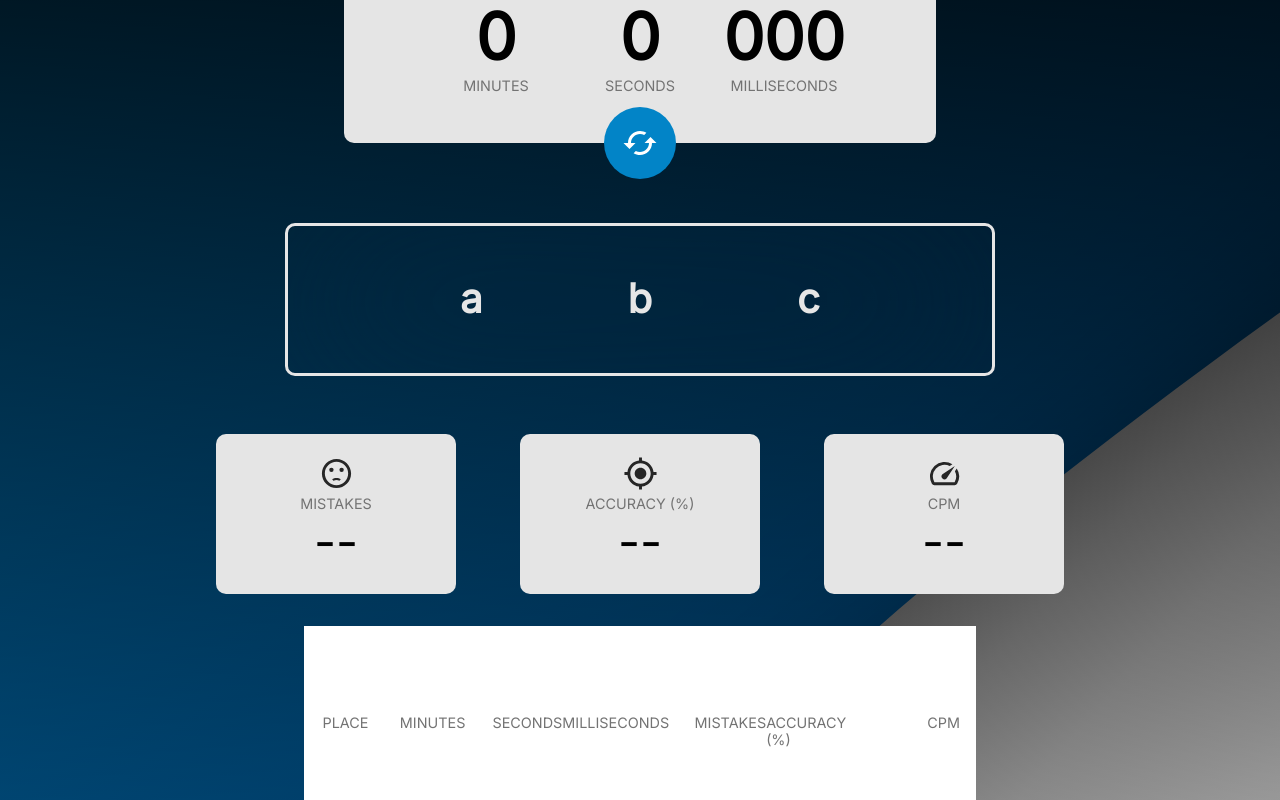
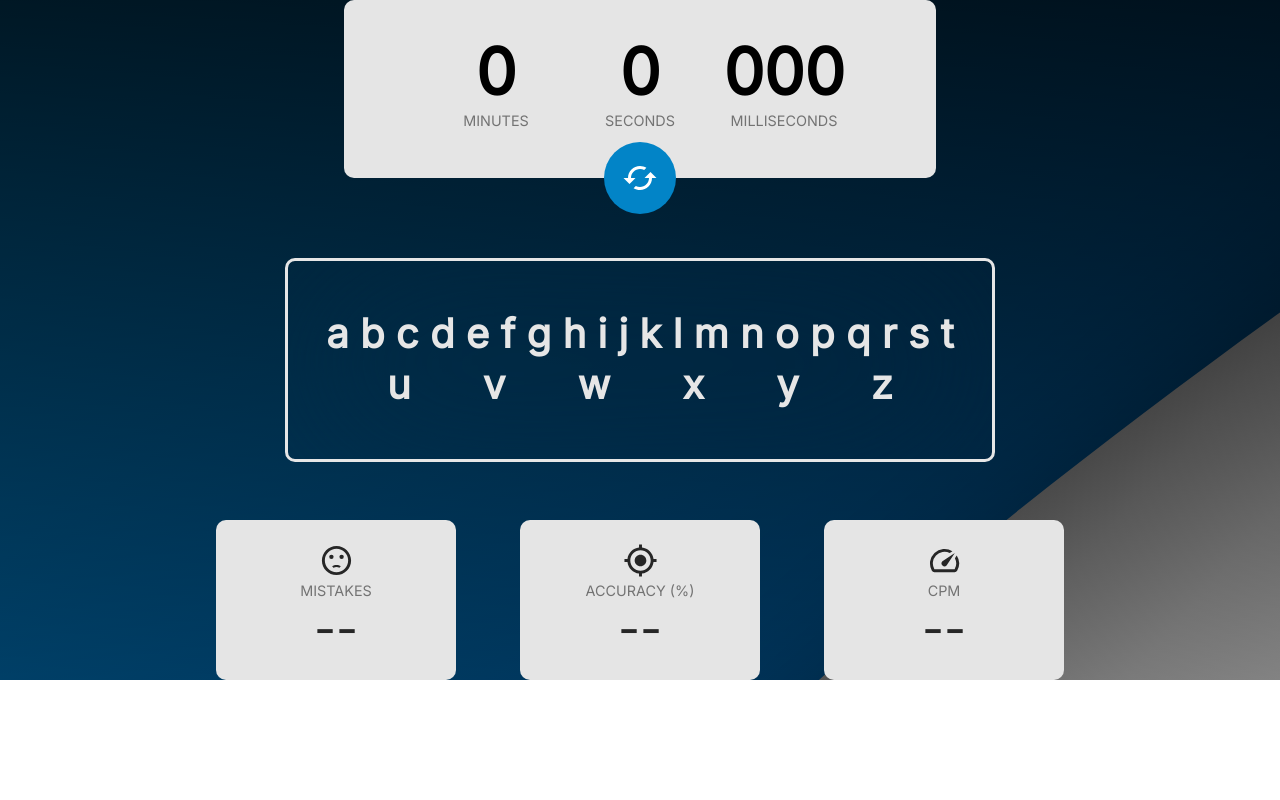
Before and after one commit to bartlomiejszwarc/typing-speed, a React (Vite) app: page / in a window 1280 px wide. Built offline with nearby package versions, Linux system fonts and the light colour scheme.

Commit message:
Added average statistics gagues to top score dialog

```diff
--- a/src/App.scss
+++ b/src/App.scss
@@ -8,6 +8,6 @@
 
   background-repeat: no-repeat;
   background-attachment: fixed;
-  height: 100vh;
+  //height: 100vh;
   overflow-x: hidden;
 }
--- a/src/App.tsx
+++ b/src/App.tsx
@@ -12,7 +12,7 @@ function App() {
       <LettersBox />
       <LetterInput />
       <StatisticsContainer />
-      <DialogTopScore />
+      {/* <DialogTopScore /> */}
     </div>
   );
 }
--- a/src/components/DialogTopScore/DialogTopScore.scss
+++ b/src/components/DialogTopScore/DialogTopScore.scss
@@ -1,23 +1,26 @@
 @import url('https://fonts.googleapis.com/css2?family=Inter&display=swap');
 
-$title: #737373;
+$title: #525252;
 $font-family: 'Inter', sans-serif;
+$titles-background: #e5e5e5;
 .dialog-container {
   width: 50%;
-  height: 20rem;
   background-color: white;
   margin: 2rem 0 2rem 0;
   display: flex;
   flex-direction: column;
-  padding: 5rem 1rem 3rem 1rem;
+  padding: 5rem 0rem 3rem 0rem;
+  border-radius: 15px;
 }
 
 .titles-container {
   display: grid;
-  grid-template-columns: 0.5fr repeat(6, 1fr);
+  grid-template-columns: 0.5fr repeat(5, 1fr) 0.5fr;
   grid-template-rows: 1fr;
   grid-column-gap: 0px;
   grid-row-gap: 0px;
+  background-color: $titles-background;
+  padding: 0.5rem 1rem 0.5rem 1rem;
   & > * {
     font-family: $font-family;
     padding: 0.5rem 0 0.5rem 0;
@@ -32,15 +35,17 @@ $font-family: 'Inter', sans-serif;
 
 .score-field-container {
   display: grid;
-  grid-template-columns: 0.5fr repeat(6, 1fr);
+  grid-template-columns: 0.5fr repeat(5, 1fr) 0.5fr;
   grid-template-rows: 1fr;
   grid-column-gap: 0px;
   grid-row-gap: 0px;
+  padding: 0 1rem 0 1rem;
   & > * {
     font-family: $font-family;
-    padding: 0.5rem 0 0.5rem 0;
+    padding: 1rem 0 1rem 0;
     display: flex;
     justify-content: flex-end;
+    font-size: 1rem;
   }
 }
 
@@ -59,3 +64,9 @@ $font-family: 'Inter', sans-serif;
 }
 .score-field-other-place {
 }
+
+.average-container {
+  display: flex;
+  flex-direction: row;
+  justify-content: space-evenly;
+}
--- a/src/components/DialogTopScore/DialogTopScore.tsx
+++ b/src/components/DialogTopScore/DialogTopScore.tsx
@@ -2,6 +2,9 @@ import './DialogTopScore.scss';
 import { useGetData } from '../../hooks/useGetData';
 import { useEffect, useState } from 'react';
 import FieldTopScore from './FieldTopScore';
+import StatisticsAverageCard from '../Statistics/StatisticsAverage/StatisticsAverageCard';
+import { useInputContext } from '../../hooks/useInputContext';
+
 interface IRecord {
   minutes: number;
   seconds: number;
@@ -26,6 +29,7 @@ interface IStats {
 
 function DialogTopScore() {
   const { records, getData } = useGetData();
+  const { testCharsLength } = useInputContext();
   const [recordsFromStorage, setRecordsFromStorage] = useState<IRecord[]>([]);
   const [averageStats, setAverageStats] = useState<IAverageStats>({
     averageMistakes: 0,
@@ -102,6 +106,23 @@ function DialogTopScore() {
 
   return (
     <div className='dialog-container'>
+      <div className='average-container'>
+        <StatisticsAverageCard
+          text={'Average mistakes'}
+          value={averageStats.averageMistakes}
+          percentage={averageStats.averageMistakes / testCharsLength}
+        />
+        <StatisticsAverageCard
+          text={'Average accuracy (%)'}
+          value={averageStats.averageAccuracy}
+          percentage={averageStats.averageAccuracy / 100}
+        />
+        <StatisticsAverageCard
+          text={'Average cpm'}
+          value={averageStats.averageCpm}
+          percentage={averageStats.averageCpm / 1000}
+        />
+      </div>
       <Titles />
       {recordsFromStorage.map((record, key) => (
         <FieldTopScore
@@ -110,8 +131,9 @@ function DialogTopScore() {
           seconds={record.seconds}
           milliseconds={record.milliseconds}
           mistakes={record.mistakes}
-          accuracy={record.accuracy * 100}
+          accuracy={Math.floor(record.accuracy * 100)}
           cpm={record.cpm}
+          totalRecords={recordsFromStorage.length}
         />
       ))}
     </div>
--- a/src/components/DialogTopScore/FieldTopScore.tsx
+++ b/src/components/DialogTopScore/FieldTopScore.tsx
@@ -1,6 +1,6 @@
 import './DialogTopScore.scss';
 import { useState, useEffect } from 'react';
-
+import StatisticsAverageCard from '../Statistics/StatisticsAverage/StatisticsAverageCard';
 interface IFieldProps {
   place: number;
   minutes: number;
@@ -9,8 +9,9 @@ interface IFieldProps {
   mistakes: number;
   accuracy: number;
   cpm: number;
+  totalRecords: number;
 }
-function FieldTopScore({ place, minutes, seconds, milliseconds, mistakes, accuracy, cpm }: IFieldProps) {
+function FieldTopScore({ place, minutes, seconds, milliseconds, mistakes, accuracy, cpm, totalRecords }: IFieldProps) {
   const [placeClass, setPlaceClass] = useState<string>('');
   useEffect(() => {
     switch (place) {
@@ -40,7 +41,17 @@ function FieldTopScore({ place, minutes, seconds, milliseconds, mistakes, accura
           <span>{accuracy}</span>
           <span>{cpm > 0 ? cpm : 'N/A'}</span>
         </div>
-        {place !== 4 && <div style={{ height: '1px', width: '100%', backgroundColor: '#d4d4d4' }}></div>}
+        {place !== totalRecords - 1 && (
+          <div
+            style={{
+              height: '1px',
+              width: '100%',
+              backgroundColor: '#d4d4d4',
+              marginTop: '3px',
+              marginBottom: '3px',
+            }}
+          ></div>
+        )}
       </>
     );
   };
--- a/src/components/LettersBox/LettersBox.tsx
+++ b/src/components/LettersBox/LettersBox.tsx
@@ -6,6 +6,7 @@ function LettersBox() {
   const { currentLetter, input, dispatch, isGameStarted } = useInputContext();
   const [correctLetters, setCorrectLetters] = useState<string[]>([]);
   const [currentLetterNumber, setCurrentLetterNumber] = useState<number>(0);
+  const [testLetters, setTestLetters] = useState<string[]>([]);
   useEffect(() => {
     if (currentLetter?.length > 0 && currentLetter === letters[input.length])
       dispatch({ type: 'ADD_LETTER_TO_INPUT', payload: currentLetter });
@@ -27,36 +28,45 @@ function LettersBox() {
     }
   }, [isGameStarted]);
 
-  // const letters: Array<string> = [
-  //   'a',
-  //   'b',
-  //   'c',
-  //   'd',
-  //   'e',
-  //   'f',
-  //   'g',
-  //   'h',
-  //   'i',
-  //   'j',
-  //   'k',
-  //   'l',
-  //   'm',
-  //   'n',
-  //   'o',
-  //   'p',
-  //   'q',
-  //   'r',
-  //   's',
-  //   't',
-  //   'u',
-  //   'v',
-  //   'w',
-  //   'x',
-  //   'y',
-  //   'z',
-  // ];
+  const letters: Array<string> = [
+    'a',
+    'b',
+    'c',
+    'd',
+    'e',
+    'f',
+    'g',
+    'h',
+    'i',
+    'j',
+    'k',
+    'l',
+    'm',
+    'n',
+    'o',
+    'p',
+    'q',
+    'r',
+    's',
+    't',
+    'u',
+    'v',
+    'w',
+    'x',
+    'y',
+    'z',
+  ];
 
-  const letters: Array<string> = ['a', 'b', 'c'];
+  //const letters: Array<string> = ['a', 'b', 'c'];
+  //
+  //setTestLetters(letters);
+  useEffect(() => {
+    setTestLetters(letters);
+  }, []);
+
+  useEffect(() => {
+    if (testLetters.length > 0) dispatch({ type: 'SET_TEST_LENGTH', payload: letters?.length });
+  }, [testLetters]);
 
   const checkLetter = (index: number) => {
     if (currentLetter && currentLetterNumber === index) {
--- a/src/components/Statistics/Statistics.scss
+++ b/src/components/Statistics/Statistics.scss
@@ -1,4 +1,5 @@
 $title-color: #737373;
+$value-color: #262626;
 $card-background-color: #e5e5e5;
 
 .statistics-container {
@@ -19,6 +20,7 @@ $card-background-color: #e5e5e5;
 
 .statistics-value {
   font-size: 3rem;
+  color: $value-color;
 }
 
 .statistics-title {
@@ -32,3 +34,23 @@ $card-background-color: #e5e5e5;
   width: 30%;
   aspect-ratio: 1/1;
 }
+
+.average-statistic-container {
+  display: flex;
+  flex-direction: column;
+  align-items: center;
+  padding: 1rem 0 1rem 0;
+}
+
+.average-statistic-text-value {
+  font-weight: 600;
+  color: $value-color;
+  font-size: 1.4rem;
+  text-transform: uppercase;
+}
+.average-statistic-text-title {
+  font-weight: 100;
+  color: $title-color;
+  font-size: 0.7rem;
+  text-transform: uppercase;
+}
--- a/src/components/Statistics/StatisticsContainer.tsx
+++ b/src/components/Statistics/StatisticsContainer.tsx
@@ -22,7 +22,7 @@ function StatisticsContainer() {
     if (seconds > 0) {
       setCharsPerMinute(cpm);
     }
-  }, [input, seconds]);
+  }, [input]);
 
   useEffect(() => {
     if (isGameEnded && milliseconds > 0) {
--- a/src/context/InputContext.jsx
+++ b/src/context/InputContext.jsx
@@ -10,6 +10,8 @@ export const inputReducer = (state, action) => {
       return { ...state, input: state.input + action.payload };
     case 'INCREASE_MISTAKES':
       return { ...state, mistakes: state.mistakes + 1 };
+    case 'SET_TEST_LENGTH':
+      return { ...state, testCharsLength: action.payload };
     case 'SET_MINUTES':
       return { ...state, minutes: action.payload };
     case 'SET_SECONDS':
@@ -47,6 +49,7 @@ export const InputContextProvider = ({ children }) => {
     millisecondsTotal: 0,
     isGameStarted: false,
     isGameEnded: false,
+    testCharsLength: 0,
   });
 
   useEffect(() => {}, [state]);
```
Also changed, not shown: package.json (+6 -1 lines), src/components/Statistics/StatisticsAverage/StatisticsAverageCard.tsx (+27 -0 lines), 1 other file (tests, documents, lock files or other folders).
